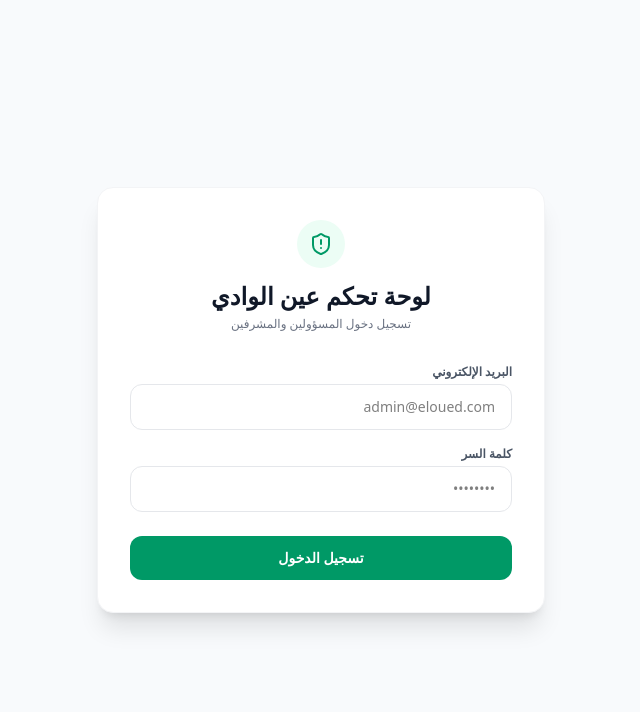
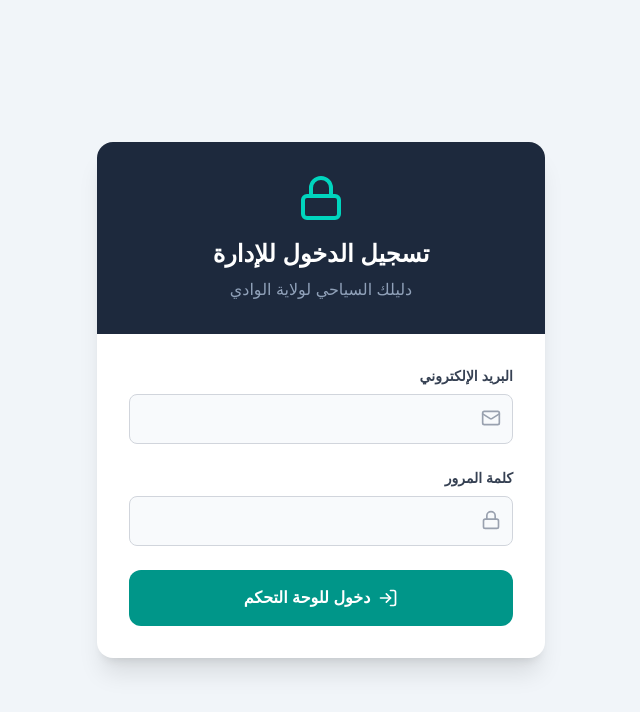
Before and after one commit to nadjimyahiaoui1992-lab/el-oued-tourism, a Next.js app: page /admin in a window 1280 px wide. Shown: the top 712 px of the page, without its empty margins (319-959 px from the left). Built offline with nearby package versions, Linux system fonts and the light colour scheme; no server answers.

Commit message:
Update page.js

```diff
--- a/src/app/admin/page.js
+++ b/src/app/admin/page.js
@@ -1,85 +1,90 @@
-"use client";
+'use client';
+import { useState } from 'react';
+import { supabase } from '@/lib/supabaseClient';
+import { Lock, Mail, LogIn } from 'lucide-react';
+import { useRouter } from 'next/navigation';
 
-import { useState } from "react";
-import { useRouter } from "next/navigation";
-import { supabase } from "@/lib/supabaseClient";
-import { ShieldAlert } from "lucide-react";
-
-export default function AdminLogin() {
-  const [email, setEmail] = useState("");
-  const [password, setPassword] = useState("");
-  const [error, setError] = useState(null);
+export default function Login() {
+  const [email, setEmail] = useState('');
+  const [password, setPassword] = useState('');
   const [loading, setLoading] = useState(false);
+  const [errorMsg, setErrorMsg] = useState('');
   const router = useRouter();
 
   const handleLogin = async (e) => {
     e.preventDefault();
     setLoading(true);
-    setError(null);
+    setErrorMsg('');
 
-    const { data, error: authError } = await supabase.auth.signInWithPassword({
+    const { error } = await supabase.auth.signInWithPassword({
       email,
       password,
     });
 
-    if (authError) {
-      setError("الإيميل أو كلمة السر غير صحيحة، أو ليس لديك صلاحية.");
+    if (error) {
+      setErrorMsg('البريد الإلكتروني أو كلمة المرور غير صحيحة.');
       setLoading(false);
     } else {
-      // الانتقال مباشرة للوحة التحكم عند نجاح الدخول
-      router.push("/admin/dashboard");
+      // إذا نجح الدخول، يتم توجيهه للوحة التحكم
+      router.push('/admin/dashboard');
     }
   };
 
   return (
-    <main dir="rtl" className="min-h-screen bg-slate-50 flex items-center justify-center p-4 font-sans">
-      <div className="w-full max-w-md bg-white rounded-2xl shadow-xl p-8 border border-gray-100">
-        <div className="text-center mb-8">
-          <div className="bg-emerald-50 text-emerald-600 w-12 h-12 rounded-full flex items-center justify-center mx-auto mb-3">
-            <ShieldAlert size={24} />
-          </div>
-          <h1 className="text-2xl font-bold text-gray-900">لوحة تحكم عين الوادي</h1>
-          <p className="text-xs text-gray-500 mt-1">تسجيل دخول المسؤولين والمشرفين</p>
+    <div className="min-h-screen bg-slate-100 flex items-center justify-center p-4 direction-rtl" dir="rtl">
+      <div className="max-w-md w-full bg-white rounded-2xl shadow-xl overflow-hidden">
+        <div className="bg-slate-800 p-8 text-center text-white">
+          <Lock className="mx-auto mb-4 text-teal-400" size={48} />
+          <h1 className="text-2xl font-bold">تسجيل الدخول للإدارة</h1>
+          <p className="text-slate-400 mt-2">دليلك السياحي لولاية الوادي</p>
         </div>
 
-        {error && (
-          <div className="bg-red-50 text-red-600 text-xs p-3 rounded-xl mb-4 font-medium text-center">
-            {error}
+        <form onSubmit={handleLogin} className="p-8 space-y-6">
+          {errorMsg && (
+            <div className="bg-red-50 text-red-600 p-3 rounded-lg text-sm font-bold text-center border border-red-200">
+              {errorMsg}
             </div>
           )}
 
-        <form onSubmit={handleLogin} className="space-y-4">
           <div>
-            <label className="text-xs font-bold text-gray-600 block mb-1">البريد الإلكتروني</label>
+            <label className="block text-sm font-semibold text-gray-700 mb-2">البريد الإلكتروني</label>
+            <div className="relative">
+              <Mail className="absolute right-3 top-3.5 text-gray-400" size={20} />
               <input
                 type="email"
                 required
                 value={email}
                 onChange={(e) => setEmail(e.target.value)}
-              className="w-full border border-gray-200 rounded-xl py-3 px-4 outline-none focus:border-emerald-500 text-sm"
-              placeholder="admin@eloued.com"
+                className="w-full border border-gray-300 rounded-lg p-3 pr-10 focus:ring-2 focus:ring-teal-500 outline-none bg-slate-50"
+                dir="ltr"
               />
             </div>
+          </div>
+
           <div>
-            <label className="text-xs font-bold text-gray-600 block mb-1">كلمة السر</label>
+            <label className="block text-sm font-semibold text-gray-700 mb-2">كلمة المرور</label>
+            <div className="relative">
+              <Lock className="absolute right-3 top-3.5 text-gray-400" size={20} />
               <input
                 type="password"
                 required
                 value={password}
                 onChange={(e) => setPassword(e.target.value)}
-              className="w-full border border-gray-200 rounded-xl py-3 px-4 outline-none focus:border-emerald-500 text-sm"
-              placeholder="••••••••"
+                className="w-full border border-gray-300 rounded-lg p-3 pr-10 focus:ring-2 focus:ring-teal-500 outline-none bg-slate-50"
+                dir="ltr"
               />
             </div>
+          </div>
+
           <button
             type="submit"
             disabled={loading}
-            className="w-full bg-emerald-600 hover:bg-emerald-700 text-white font-bold py-3 px-4 rounded-xl text-sm transition-colors mt-2"
+            className="w-full bg-teal-600 text-white p-4 rounded-xl font-bold flex items-center justify-center gap-2 hover:bg-teal-700 transition-colors"
           >
-            {loading ? "جاري التحقق..." : "تسجيل الدخول"}
+            {loading ? 'جاري التحقق...' : <><LogIn size={20} /> دخول للوحة التحكم</>}
           </button>
         </form>
       </div>
-    </main>
+    </div>
   );
 }
```
Lines whose indentation alone changed are shown as unchanged.
